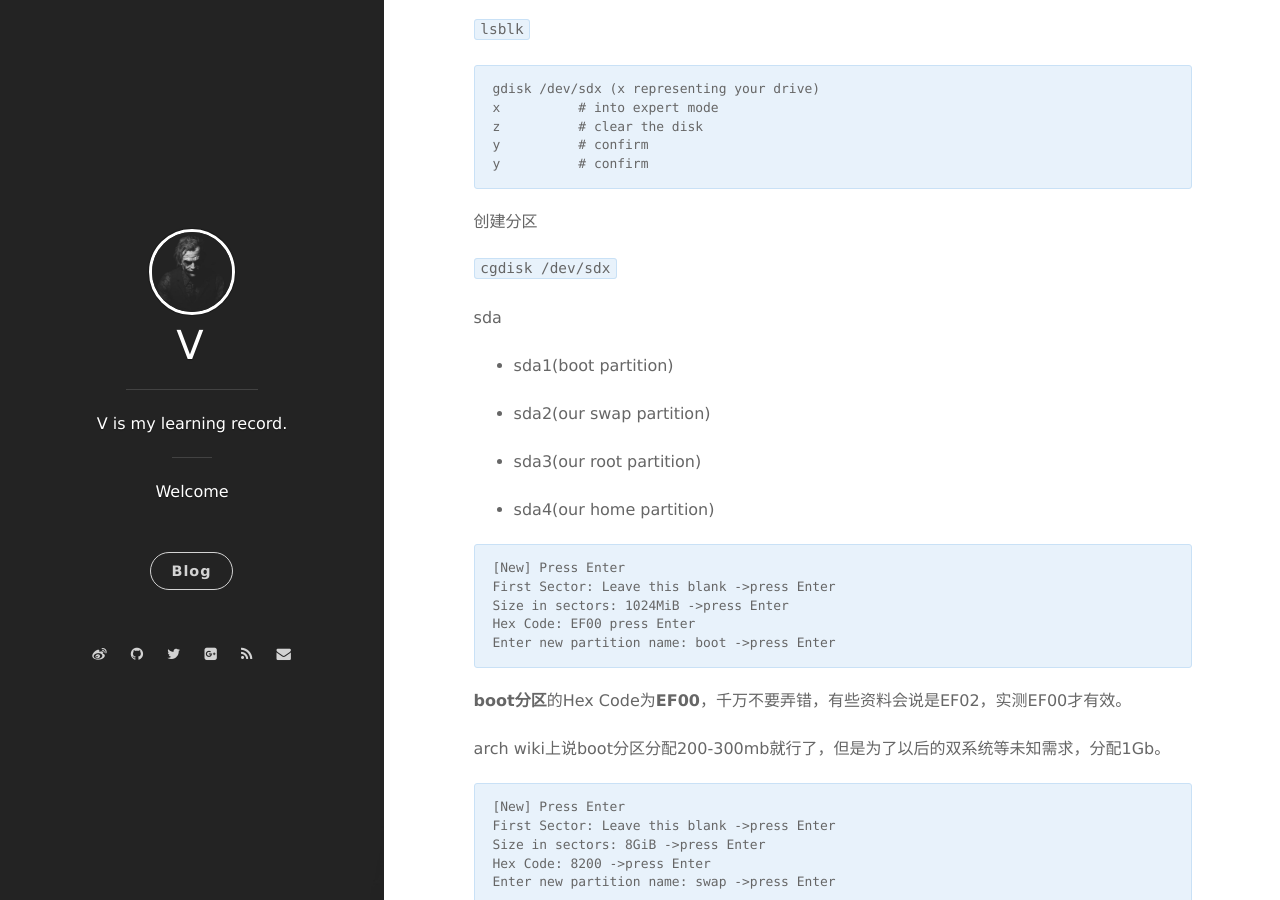
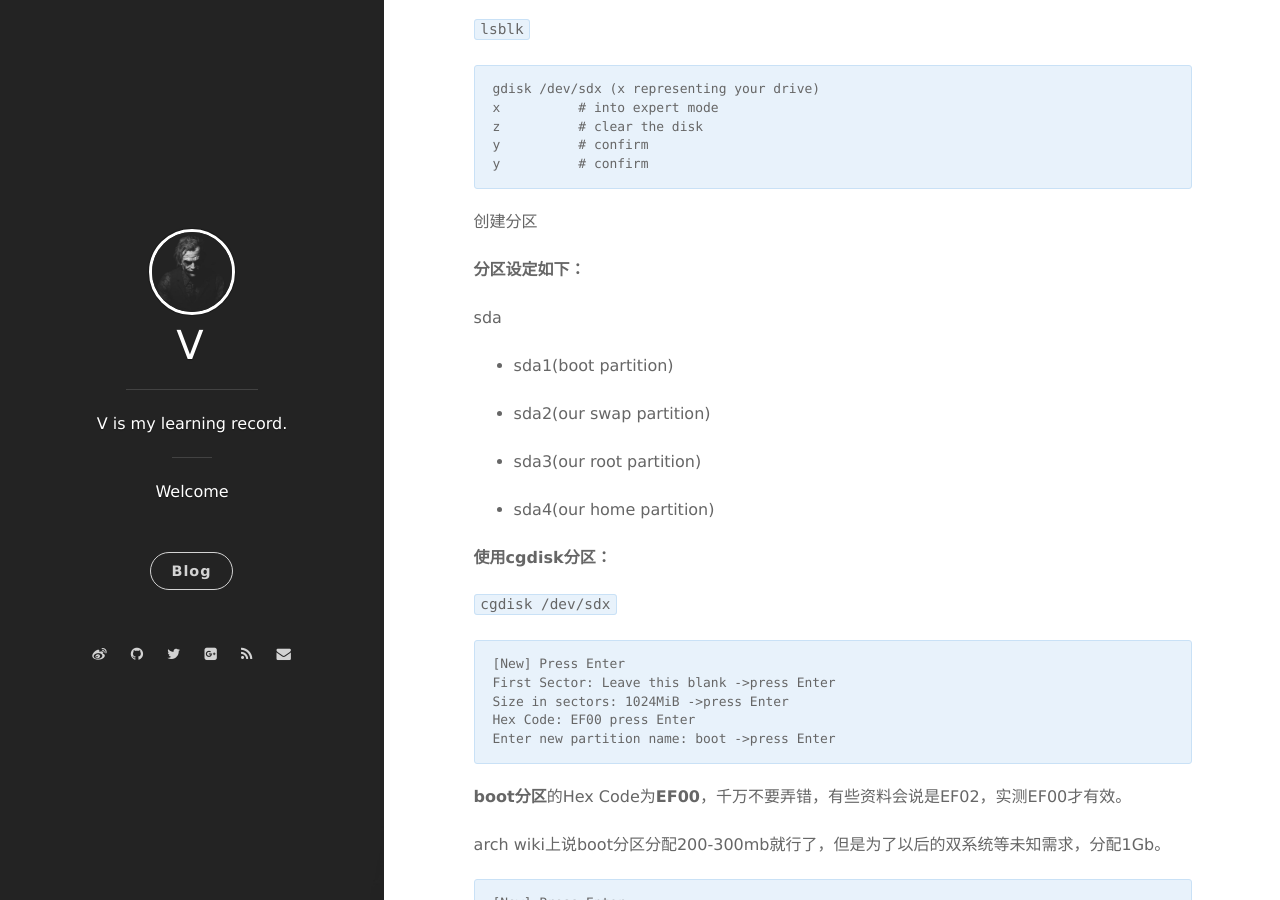
Before and after one commit to mrcwl/bryceyang.github.io, a Jekyll site: the page built from _posts/2017-05-24-Arch-Linux安装过程整理.markdown, in a window 1280 px wide and 900 px high, scrolled down 954 px. Built offline with Jekyll 4.4.1, drawn with Linux system fonts in a browser that asks for light colours; nearby versions of some CDN libraries; comment, search, counter and statistics services are not loaded.

Commit message:
enrich contents

````diff
--- a/_posts/2017-05-24-Arch-Linux安装过程整理.markdown
+++ b/_posts/2017-05-24-Arch-Linux安装过程整理.markdown
@@ -51,7 +51,7 @@ y          # confirm
 ```
 创建分区
 
-`cgdisk /dev/sdx`
+**分区设定如下：**
 
 sda
 
@@ -62,6 +62,11 @@ sda
 - sda3(our root partition)
 
 - sda4(our home partition)
+
+**使用cgdisk分区：**
+
+`cgdisk /dev/sdx`
+
 
 ```
 [New] Press Enter
````
Also changed, not shown: other parts of _posts/2017-05-24-Arch-Linux安装过程整理.markdown (+1 -1 lines).
